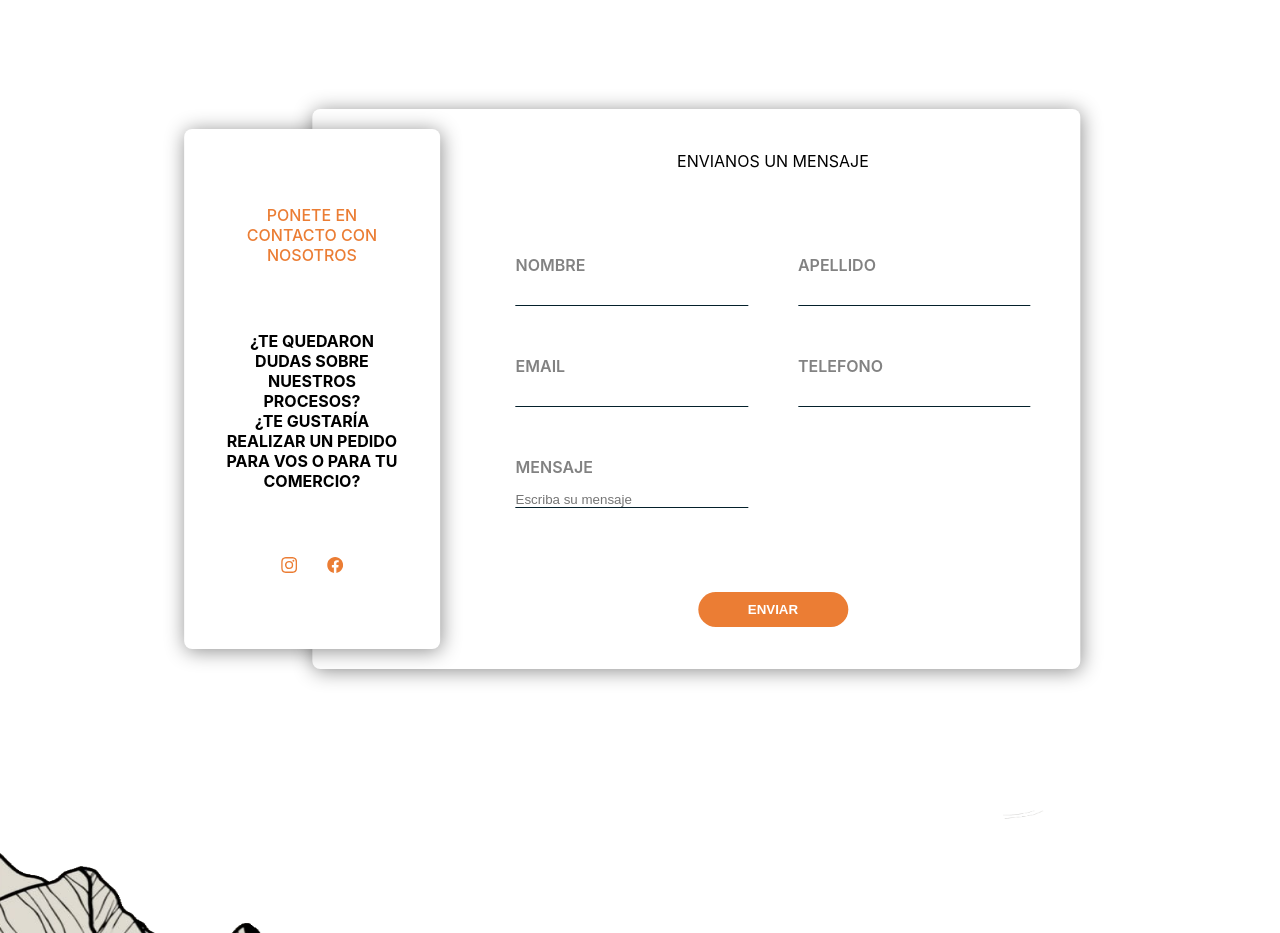
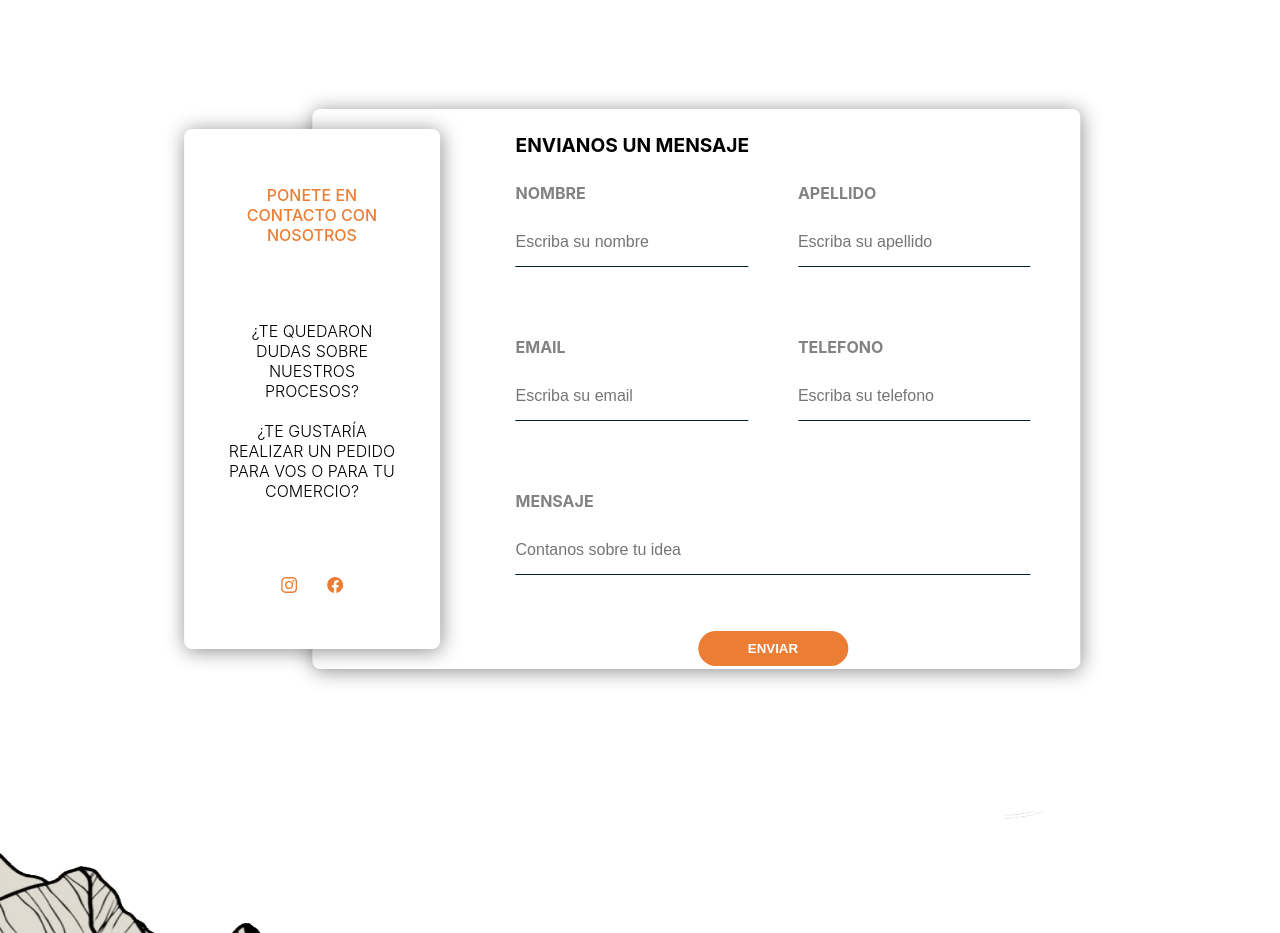
Before and after one commit to matuumdq/borana, a React (Vite) app: page / in a window 1280 px wide. Shown: the part 2380-3313 px from the top of the page. Built offline with nearby package versions, Linux system fonts and the light colour scheme.

Commit message:
style: :art: Mobile version for Form added
added all styles for Form in mobile version and desktop

```diff
--- a/src/components/Form.jsx
+++ b/src/components/Form.jsx
@@ -26,34 +26,50 @@ const Form = () => {
             </div>
 
             <div className='form-contact-size'>
-                <p>envianos un mensaje</p>
+                <p>Envianos un mensaje</p>
                 <div className='form-contact'>
                     <div className='try'>
                         <label>NOMBRE</label>
-                        <input type="text" name="user_name" />
+                        <input
+                            placeholder='Escriba su nombre'
+                            type="text"
+                            name="user_name"
+                        />
                     </div>
 
                     <div className='try'>
                         <label>APELLIDO</label>
-                        <input type="text" name="user_name" />
+                        <input
+                            placeholder='Escriba su apellido'
+                            type="text"
+                            name="user_name"
+                        />
                     </div>
 
                     <div className='try'>
                         <label>EMAIL</label>
-                        <input type="email" name="user_email" />
+                        <input
+                            placeholder='Escriba su email'
+                            type="email"
+                            name="user_email"
+                        />
                     </div>
 
                     <div className='try'>
                         <label>TELEFONO</label>
-                        <input type="text" name="user_name" />
+                        <input
+                            placeholder='Escriba su telefono'
+                            type="number"
+                            name="user_name"
+                        />
                     </div>
 
-                    <div className='try'>
+                    <div className='try message'>
                         <label>MENSAJE</label>
                         <input
-                            placeholder='Escriba su mensaje'
+                            placeholder='Contanos sobre tu idea'
                             name="message"
-                            />
+                        />
                     </div>
                 </div>
                     <button type="submit">
--- a/src/index.css
+++ b/src/index.css
@@ -23,6 +23,12 @@
     height: 7vh;
     display: flex;
     justify-content: space-between;
+}
+
+@media only screen and (max-width: 768px){
+    .navbar {
+        display: none;
+    }
 }
 
 .navbar img{
@@ -146,6 +152,13 @@
     width: 600px;
 }
 
+@media only screen and (max-width: 768px){
+    .footer-right {
+        display: none;
+    }
+}
+
+
 .footer-menu {
     display: flex;
     flex-direction: column;
--- a/src/styles/Card.css
+++ b/src/styles/Card.css
@@ -64,7 +64,7 @@
 @media only screen and (max-width: 768px){
     .card-container{
         margin: auto 10px;
-        width: 60%;
+        width: 50%;
         font-size: 12px;
     }
 }
--- a/src/styles/Form.css
+++ b/src/styles/Form.css
@@ -1,9 +1,88 @@
+.form{
+   margin: 5% 15% 5% 5%;
+}
+
 .form-cont{
     text-transform: uppercase;
     text-align: center;
 }
 
+.form-dudes{
+    margin: 20px 0;
+}
+
+.form-dudes p{
+    padding: 10px 0;
+    font-weight: 300;
+}
+
+.form-icons {
+    display: none;
+}
+
+.form-contactus{
+    text-transform: uppercase;
+    color: #EB7D34;
+    font-weight: 700;
+}
+
+.form-contact{
+    margin-bottom: 50px;
+}
+
+.form-contact-size p{
+    font-weight: bold;
+    font-size: 1.2rem;
+    margin: 25px 0;
+    text-align: start;
+}
+
+.try{
+    display: flex;
+    flex-direction: column;
+    color: #828282;
+    font-weight: 700;
+}
+
+.try input{
+    width: 100%;
+    border: 0;
+    border-bottom: 1px solid #04202B;
+    padding: 15px 0;
+    margin-top: 5px;
+    font-size: 1rem;
+}
+
+.try label{
+    margin-top: 20px;
+}
+
+button {
+    width: 150px;
+    margin: 0 auto;
+    padding: 10px;
+    border-radius: 25px;
+    border: 0px;
+    font-weight: 700;
+    text-transform: uppercase;
+    color: #FFFFFF;
+    background: #EB7D34;
+    transition-timing-function: cubic-bezier(0.4, 0, 0.2, 1);
+    transition-duration: 600ms;
+}
+
+button:hover{
+    cursor: pointer;
+    background-color: #D9D9D9;
+    color: #000;
+
+}
+
+
+
+@media only screen and (min-width: 768px){
     .form{
+        margin: 0;
         position: relative;
         display: flex;
         height: 800px;
@@ -63,22 +142,24 @@
 
     .form-contact-size p{
         text-transform: uppercase;
-    text-align: center;
+        margin: 20px 50px 0 50px;
     }
 
     .form-contact{
         display: grid;
         grid-template-columns: repeat(2, 1fr);
+        grid-template-rows: 1fr 1fr 1fr;
         gap: 50px;
         margin-left: 50px;
         margin-right: 50px;
+        grid-template-areas:
+        ". ."
+        ". ."
+        "message message";
     }
 
-.try{
-    display: flex;
-    flex-direction: column;
-    color: #828282;
-    font-weight: 600;
+    .message {
+        grid-area: message;
     }
 
     .try input{
@@ -88,23 +169,7 @@
         padding-top: 15px;
     }
 
-button {
-    width: 150px;
-    margin: 0 auto;
-    padding: 10px;
-    border-radius: 25px;
-    border: 0px;
-    font-weight: 700;
-    text-transform: uppercase;
-    color: #FFFFFF;
-    background: #EB7D34;
-    transition-timing-function: cubic-bezier(0.4, 0, 0.2, 1);
-    transition-duration: 600ms;
+    .try label{
+        margin-bottom: 10px;
     }
-
-button:hover{
-    cursor: pointer;
-    background-color: #D9D9D9;
-    color: #000;
-
 }
```
Lines whose indentation alone changed are shown as unchanged.
